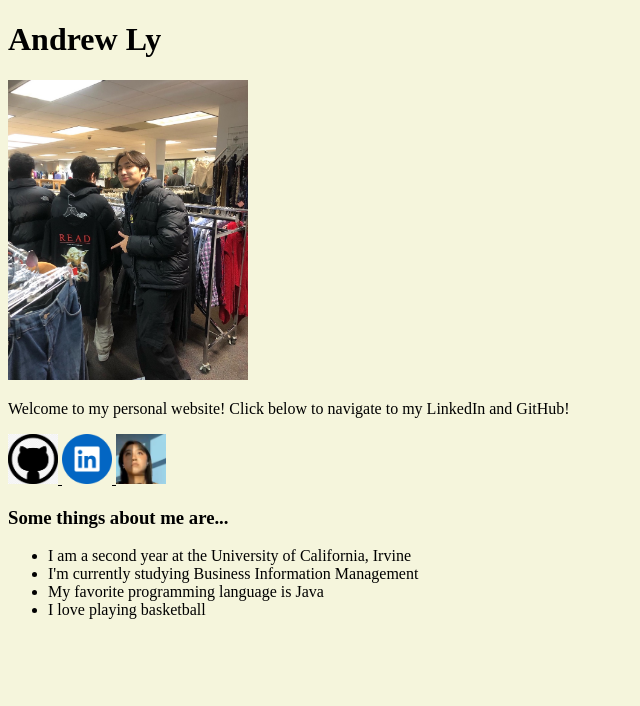
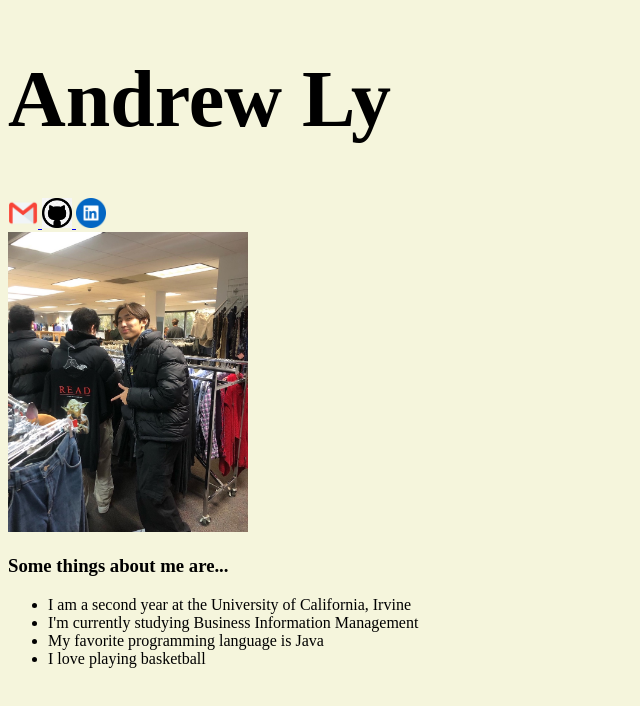
Before and after one commit to andyly13/andyly13.github.io, a plain HTML site: page index.html in a window 1280 px wide. Shown: the whole page, without its empty margins (0-640 px from the left). Drawn offline with Linux system fonts and the light colour scheme.

Commit message:
added email icon

```diff
--- a/index.html
+++ b/index.html
@@ -3,24 +3,27 @@
 <head>
     <meta charset="UTF-8">
     <meta name="viewport" content="width=device-width, initial-scale=1.0">
-    <title>Andrew's Website</title>
+    <title>Andrew Ly</title>
     <link rel="stylesheet" href="style.css">
 </head>
 <body>
+    <header>
+        <div class="name-contact">
             <h1>Andrew Ly</h1>
-    <img src="images/me.jpeg" alt="Picture of yours truly." id="profile-pic">
-    <div>
-        <p>Welcome to my personal website! Click below to navigate to my LinkedIn and GitHub!</p>
+            <div class="contact-icons">
+                <a href="mailto:lyandrew2004@gmail.com" target="_blank">
+                    <img src="images/email-icon.png" alt="Gmail Logo">
+                </a>
                 <a href="https://github.com/andyly13" target="_blank">
-            <img src="images/github.jpg" alt="GitHub Logo" class="social-icon">
+                    <img src="images/github.jpg" alt="GitHub Logo">
                 </a>
                 <a href="https://www.linkedin.com/in/andrew-ly-770771208/" target="_blank">
-            <img src="images/linkedin.png" alt="LinkedIn Logo" class="social-icon">
-        </a>
-        <a href="https://www.instagram.com/jamieekkim/" target="_blank">
-            <img src="images/jamie.jpeg" alt="Jamie Kim" class="social-icon">
+                    <img src="images/linkedin.png" alt="LinkedIn Logo">
                 </a>
             </div>
+        </div>
+        <img src="images/me.jpeg" alt="Picture of yours truly." id="profile-pic">
+    </header>
     <div>
         <h3>Some things about me are...</h3>
         <ul>
--- a/style.css
+++ b/style.css
@@ -1,16 +1,15 @@
-
+h1 {
+    font-size: 5em;
+    font-weight: bold;
+}
 #profile-pic{
     height: 300px;
 }
 
-.social-icon {
-    height: 50px;
+.contact-icons img{
+    height: 30px;
 }
 
 body{
     background-color: beige;
 }
-
-a{
-    color: black;
-}
```
Also changed, not shown: images/email-icon.png (added). Lines whose indentation alone changed are shown as unchanged.
